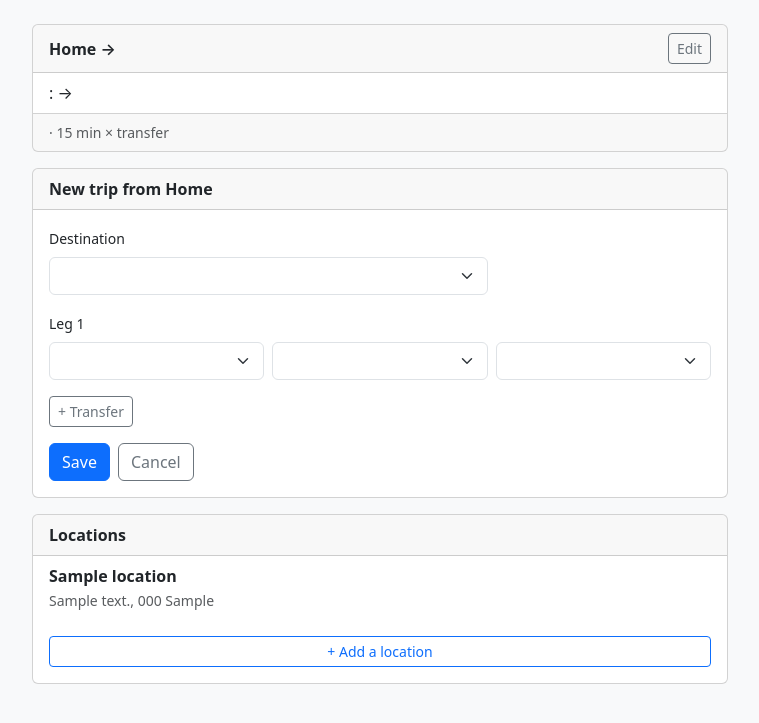
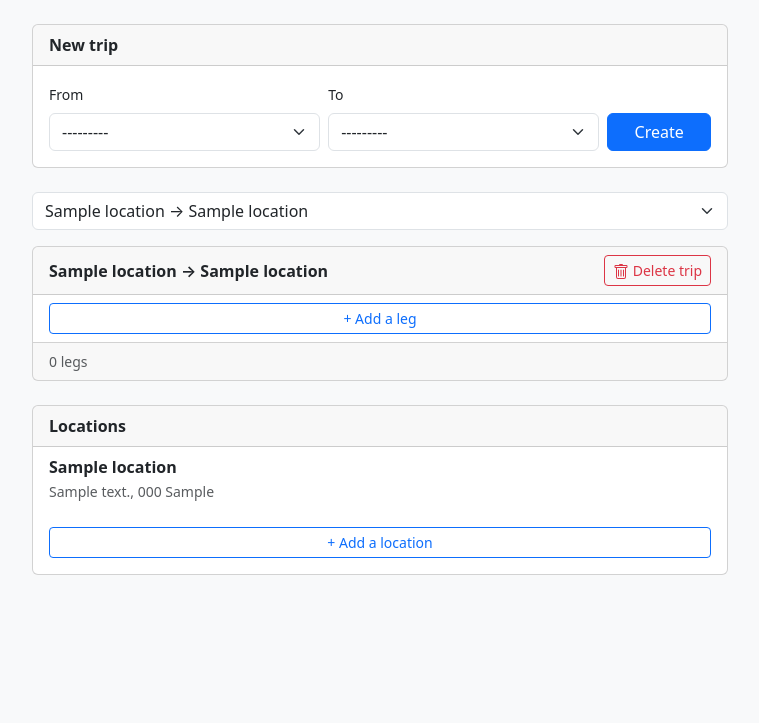
Before and after one commit to Zarcoks/dont-be-late, a Django app: page /trips/ in a window 1280 px wide. Shown: the part 57-780 px from the top of the page, without its empty margins (260-1019 px from the left). Run offline with Django 4.2, Linux system fonts and the light colour scheme; a user stored in the database is signed in; tables that the repository leaves empty hold one stand-in row (values such as "Sample post"); lists and menus that the app fills with data are empty; parts of the project's set-up code (start-up, migrations or seed data) failed here and were passed over; some libraries are stand-ins or nearby versions.

Commit message:
started to implement trip creation

```diff
--- a/dont_be_late_management/models.py
+++ b/dont_be_late_management/models.py
@@ -69,7 +69,7 @@ class CalendarEvent(models.Model):
 
 
 class Trip(models.Model):
-    user = models.OneToOneField(to=User, on_delete=models.CASCADE, related_name="trip")
+    user = models.ForeignKey(to=User, on_delete=models.CASCADE, related_name="trip")
     origin_location = models.ForeignKey(
         Location,
         on_delete=models.PROTECT,
@@ -81,6 +81,8 @@ class Trip(models.Model):
         related_name="trips_to"
     )
 
+    def __str__(self):
+        return f"{self.origin_location.name} → {self.arrival_location.name}"
 
 class TripLine(models.Model):
     trip = models.ForeignKey(
--- a/dont_be_late_management/pages/trips/forms.py
+++ b/dont_be_late_management/pages/trips/forms.py
@@ -9,12 +9,55 @@ class LocationForm(forms.ModelForm):
 
 
 class TripForm(forms.ModelForm):
-  class Meta:
-    model = Trip
-    fields = ['origin_location', 'arrival_location']
+    # TODO Potentially verify if the locations the user gave is him's
+    class Meta:
+        model = Trip
+        fields = ["origin_location", "arrival_location"]
+
+    def __init__(self, *args, user=None, **kwargs):
+        super().__init__(*args, **kwargs)
+        if user is not None:
+            qs = Location.objects.filter(user=user, is_deleted=False)
+            self.fields["origin_location"].queryset = qs
+            self.fields["arrival_location"].queryset = qs
+
+
+class TripSelectForm(forms.Form):
+    trip = forms.ModelChoiceField(
+      queryset=Trip.objects.none(),
+      required=False,
+      empty_label="No trips yet",
+      widget=forms.Select(attrs={"class": "form-select", "aria-label": "Trip"}),
+    )
+
+    def __init__(self, *args, trips=None, **kwargs):
+      super().__init__(*args, **kwargs)
+      if trips is not None:
+        self.fields["trip"].queryset = trips
+        if not self.is_bound and not self.initial.get("trip"):
+          first_trip = trips.first()
+          if first_trip:
+            self.fields["trip"].initial = first_trip.pk
 
 
 class TripLineForm(forms.ModelForm):
   class Meta:
     model = TripLine
-    fields = ['route', 'origin_stop', 'arrival_stop']
+    fields = ["route", "origin_stop", "arrival_stop"]
+    widgets = {
+      "route": forms.TextInput(attrs={
+        "class": "form-control form-control-sm",
+        "placeholder": "Line",
+        "list": "lines",
+      }),
+      "origin_stop": forms.TextInput(attrs={
+        "class": "form-control form-control-sm",
+        "placeholder": "From",
+        "list": "stops",
+      }),
+      "arrival_stop": forms.TextInput(attrs={
+        "class": "form-control form-control-sm",
+        "placeholder": "To",
+        "list": "stops",
+      }),
+    }
--- a/dont_be_late_management/pages/trips/urls.py
+++ b/dont_be_late_management/pages/trips/urls.py
@@ -2,8 +2,12 @@ from django.urls import path
 from . import views
 
 urlpatterns = [
-    path("", views.trips_dashboard, name="trip_dashboard"),
+    path("", views.trips_dashboard, name="trips_dashboard"),
+    path("select/", views.select_trip, name="trip_select"),
+    path("lines/new/", views.NewTripLine.as_view(), name="trip_line_create"),
+    path("lines/cancel/", views.cancel_add_trip_line, name="trip_line_cancel"),
     path("locations/", views.get_locations, name="locations_list"),
     path("locations/cancel", views.cancel_create_location, name="cancel_create_location"),
     path("locations/new/", views.NewLocation.as_view(), name="new_location"),
+    path("new/", views.NewTrip.as_view(), name="trip_create"),
 ]
--- a/dont_be_late_management/pages/trips/views.py
+++ b/dont_be_late_management/pages/trips/views.py
@@ -4,8 +4,7 @@ from django.http import HttpResponse
 from django.shortcuts import render, get_object_or_404
 from django.views import View
 
-from dont_be_late_management.models import Trip, Location, TripLine
-from dont_be_late_management.pages.trips.forms import LocationForm, TripForm, TripLineForm
+from dont_be_late_management.pages.trips.forms import *
 
 
 def get_active_locations(user):
@@ -13,7 +12,72 @@ def get_active_locations(user):
 
 @login_required
 def trips_dashboard(request):
-    return render(request, 'dont_be_late_management/trips/trips.html', {"locations": get_active_locations(request.user)})
+    locations = get_active_locations(request.user)
+    trips = Trip.objects.filter(user=request.user).select_related(
+        "origin_location", "arrival_location"
+    )
+    select_form = TripSelectForm(trips=trips)
+    selected_trip = select_form.fields["trip"].initial
+    if selected_trip:
+        selected_trip = trips.filter(pk=selected_trip).first()
+
+    return render(request, "dont_be_late_management/trips/trips.html", {
+        "locations": locations,
+        "trips": trips,
+        "select_form": select_form,
+        "selected_trip": selected_trip,
+    })
+
+
+@login_required
+def select_trip(request):
+    trips = Trip.objects.filter(user=request.user).select_related(
+        "origin_location", "arrival_location"
+    )
+    select_form = TripSelectForm(request.GET or None, trips=trips)
+    selected_trip = select_form.cleaned_data.get("trip") if select_form.is_valid() else None
+    return render(request, "dont_be_late_management/trips/partials/trip_select.html", {
+        "select_form": select_form,
+        "selected_trip": selected_trip,
+    })
+
+
+@login_required
+def cancel_add_trip_line(request):
+    trip_id = request.GET.get("trip_id")
+    trip = get_object_or_404(Trip, pk=trip_id, user=request.user)
+    return render(request, "dont_be_late_management/trips/partials/trip_line_add_button.html", {
+        "trip": trip,
+    })
+
+
+class NewTripLine(LoginRequiredMixin, View):
+    def get(self, request):
+        trip_id = request.GET.get("trip_id")
+        trip = get_object_or_404(Trip, pk=trip_id, user=request.user)
+        form = TripLineForm()
+        return render(request, "dont_be_late_management/trips/partials/trip_line_form.html", {
+            "form": form,
+            "trip": trip,
+        })
+
+    def post(self, request):
+        trip_id = request.POST.get("trip_id")
+        trip = get_object_or_404(Trip, pk=trip_id, user=request.user)
+        form = TripLineForm(request.POST)
+
+        if form.is_valid():
+            trip_line = form.save(commit=False)
+            trip_line.trip = trip
+            trip_line.save()
+            return render(request, "dont_be_late_management/trips/partials/trip_line_item.html", {
+                "trip_line": trip_line,
+            })
+
+        return render(request, "dont_be_late_management/trips/partials/trip_line_form.html", {
+            "form": form,
+            "trip": trip,
+        }, status=400)
 
 
 @login_required
@@ -46,17 +110,19 @@ class NewTrip(LoginRequiredMixin, View):
         return render(request, "trips/partials/trip_form.html" , {"form": form})
 
     def post(self, request):
-        trip, created = Trip.objects.get_or_create(user=request.user)
-        form = TripForm(request.POST, instance=trip)
+        form = TripForm(request.POST, user=request.user)
 
         if form.is_valid():
-            form.save()
+            trip = form.save(commit=False)
+            trip.user = request.user
+            trip.save()
             response = HttpResponse(status=204)
-            response['HX-Redirect'] = '/trips/new/line/'
             return response
 
-        template = "trips/partials/trip_form.html"
-        return render(request, template, {"form": form}, status=400)
+        return render(request, "trips/partials/trip_form.html", {
+            "form": form,
+            "locations": get_active_locations(request.user),
+        }, status=400)
 
 
 class NewTripLine(LoginRequiredMixin, View):
--- a/dont_be_late_management/templates/dont_be_late_management/base/base.html
+++ b/dont_be_late_management/templates/dont_be_late_management/base/base.html
@@ -18,7 +18,7 @@
             {% if user.is_authenticated %}
                 {% url 'index' as index %}
                 {% url 'event_dashboard' as event_url %}
-                {% url 'trip_dashboard' as trip_url %}
+                {% url 'trips_dashboard' as trip_url %}
                 <div class="nav nav-pills">
                     <a class="nav-link {% if request.path == index %}active{% endif %}" href="{{ index }}">Home</a>
                     <a class="nav-link {% if request.path == event_url %}active{% endif %}" href="{{ event_url }}">Events</a>
--- /dev/null
+++ b/dont_be_late_management/templates/dont_be_late_management/trips/partials/trip_detail.html
@@ -0,0 +1,30 @@
+<div id="trip-detail-container" {% if oob %}hx-swap-oob="true"{% endif %}>
+    {% if selected_trip %}
+        <div class="card mb-4">
+            <div class="card-header d-flex justify-content-between align-items-center">
+                <span class="fw-semibold">
+                    {{ selected_trip.origin_location.name }} → {{ selected_trip.arrival_location.name }}
+                </span>
+                <button class="btn btn-outline-danger btn-sm" type="button">
+                    <svg width="16" height="16" fill="currentColor" viewBox="0 0 16 16"><path d="M5.5 5.5A.5.5 0 0 1 6 6v6a.5.5 0 0 1-1 0V6a.5.5 0 0 1 .5-.5m2.5 0a.5.5 0 0 1 .5.5v6a.5.5 0 0 1-1 0V6a.5.5 0 0 1 .5-.5m3 .5a.5.5 0 0 0-1 0v6a.5.5 0 0 0 1 0z"/><path d="M14.5 3a1 1 0 0 1-1 1H13v9a2 2 0 0 1-2 2H5a2 2 0 0 1-2-2V4h-.5a1 1 0 0 1-1-1V2a1 1 0 0 1 1-1H6a1 1 0 0 1 1-1h2a1 1 0 0 1 1 1h3.5a1 1 0 0 1 1 1zM4.118 4 4 4.059V13a1 1 0 0 0 1 1h6a1 1 0 0 0 1-1V4.059L11.882 4zM2.5 3h11V2h-11z"/></svg>
+                    Delete trip
+                </button>
+            </div>
+
+            <ul class="list-group list-group-flush">
+                {% for leg in trip_lines %}
+                    {% if not forloop.first %}
+                        <li class="list-group-item small text-body-secondary">↓ Transfer</li>
+                    {% endif %}
+                    {% include "dont_be_late_management/trips/partials/trip_line_item.html" with trip_line=leg %}
+                {% endfor %}
+
+                {% include "dont_be_late_management/trips/partials/trip_line_add_button.html" with trip=selected_trip %}
+            </ul>
+
+            <div class="card-footer small text-body-secondary">
+                {{ trip_lines|length }} leg{{ trip_lines|length|pluralize }}
+            </div>
+        </div>
+    {% endif %}
+</div>
--- /dev/null
+++ b/dont_be_late_management/templates/dont_be_late_management/trips/partials/trip_line_add_button.html
@@ -0,0 +1,10 @@
+<li id="trip-line-slot-{{ trip.id }}" class="list-group-item">
+    <button
+        class="btn btn-outline-primary btn-sm w-100"
+        type="button"
+        hx-get="{% url 'trip_line_create' %}?trip_id={{ trip.id }}"
+        hx-target="#trip-line-slot-{{ trip.id }}"
+        hx-swap="outerHTML">
+        + Add a leg
+    </button>
+</li>
--- /dev/null
+++ b/dont_be_late_management/templates/dont_be_late_management/trips/partials/trip_line_item.html
@@ -0,0 +1,6 @@
+<li class="list-group-item d-flex justify-content-between align-items-center">
+    <span><span class="fw-semibold">{{ trip_line.route }}</span> · {{ trip_line.origin_stop }} → {{ trip_line.arrival_stop }}</span>
+    <button class="btn btn-outline-danger btn-sm" type="button" title="Delete leg">
+        <svg width="16" height="16" fill="currentColor" viewBox="0 0 16 16"><path d="M5.5 5.5A.5.5 0 0 1 6 6v6a.5.5 0 0 1-1 0V6a.5.5 0 0 1 .5-.5m2.5 0a.5.5 0 0 1 .5.5v6a.5.5 0 0 1-1 0V6a.5.5 0 0 1 .5-.5m3 .5a.5.5 0 0 0-1 0v6a.5.5 0 0 0 1 0z"/><path d="M14.5 3a1 1 0 0 1-1 1H13v9a2 2 0 0 1-2 2H5a2 2 0 0 1-2-2V4h-.5a1 1 0 0 1-1-1V2a1 1 0 0 1 1-1H6a1 1 0 0 1 1-1h2a1 1 0 0 1 1 1h3.5a1 1 0 0 1 1 1zM4.118 4 4 4.059V13a1 1 0 0 0 1 1h6a1 1 0 0 0 1-1V4.059L11.882 4zM2.5 3h11V2h-11z"/></svg>
+    </button>
+</li>
--- /dev/null
+++ b/dont_be_late_management/templates/dont_be_late_management/trips/partials/trip_select.html
@@ -0,0 +1,9 @@
+<div id="trip-select-container" class="mb-3">
+    <form
+        hx-get="{% url 'trip_select' %}"
+        hx-target="#trip-select-container"
+        hx-swap="outerHTML"
+        hx-trigger="change">
+        {{ select_form.trip }}
+    </form>
+</div>
--- a/dont_be_late_management/templates/dont_be_late_management/trips/trips.html
+++ b/dont_be_late_management/templates/dont_be_late_management/trips/trips.html
@@ -5,60 +5,58 @@
 {% block content %}
 <main class="container py-4" style="max-width: 720px">
 
-    <div class="card mb-3">
-        <div class="card-header d-flex justify-content-between align-items-center">
-            <span class="fw-semibold">Home → {# Destination name #}</span>
-            <a class="btn btn-outline-secondary btn-sm" href="#">Edit</a>
-        </div>
-        <ul class="list-group list-group-flush">
-            <li class="list-group-item">{# Line name #}: {# source stop #} → {# dest stop #}</li>
-        </ul>
-        <div class="card-footer small text-body-secondary">
-            {# Total duration with transfers #} · 15 min × {# nb tranfers #} transfer
-        </div>
-    </div>
+    <div class="card mb-4">
+        <div class="card-header fw-semibold">New trip</div>
+        <form
+            class="card-body row g-2 align-items-end"
+            hx-post="{% url 'trip_create' %}"
+            hx-target="closest .card"
+            hx-swap="outerHTML">
+            {% csrf_token %}
 
-    <!-- New trip form -->
-    <div class="card mb-3">
-        <div class="card-header fw-semibold">New trip from Home</div>
-        <form class="card-body">
-            <div class="row g-2 mb-3">
-                <div class="col-8">
-                    <label class="form-label small">Destination</label>
-                    <select class="form-select">
-                        <option>{# Existing location different from home #}</option>
-                        <option>+ New location…</option>
-                    </select>
-                </div>
+            <div class="col-sm-5">
+                <label class="form-label small" for="trip_origin">From</label>
+                <select class="form-select" id="trip_origin" name="origin_location">
+                    <option value="">---------</option>
+                    {% for location in locations %}
+                        <option
+                            value="{{ location.id }}"
+                            {% if form.origin_location.value|stringformat:"s" == location.id|stringformat:"s" %}selected{% endif %}>
+                            {{ location.name }}
+                        </option>
+                    {% endfor %}
+                </select>
+                {% if form.origin_location.errors %}
+                    <div class="text-danger small mt-1">{{ form.origin_location.errors.0 }}</div>
+                {% endif %}
             </div>
 
-            <label class="form-label small">Leg 1</label>
-            <div class="row g-2 mb-3">
-                <div class="col-md-4">
-                    <select class="form-select">
-                        <option>{# lines (all) #}</option>
-                    </select>
-                </div>
-                <div class="col-md-4">
-                    <select class="form-select">
-                        <option>{# source stop #}</option>
-                    </select>
-                </div>
-                <div class="col-md-4">
-                    <select class="form-select">
-                        <option>{# dest stop #}</option>
-                    </select>
-                </div>
+            <div class="col-sm-5">
+                <label class="form-label small" for="trip_destination">To</label>
+                <select class="form-select" id="trip_destination" name="arrival_location">
+                    <option value="">---------</option>
+                    {% for location in locations %}
+                        <option
+                            value="{{ location.id }}"
+                            {% if form.arrival_location.value|stringformat:"s" == location.id|stringformat:"s" %}selected{% endif %}>
+                            {{ location.name }}
+                        </option>
+                    {% endfor %}
+                </select>
+                {% if form.arrival_location.errors %}
+                    <div class="text-danger small mt-1">{{ form.arrival_location.errors.0 }}</div>
+                {% endif %}
             </div>
 
-            <button class="btn btn-outline-secondary btn-sm mb-3" type="button">+ Transfer</button>
-
-            <div class="d-flex gap-2">
-                <button class="btn btn-primary" type="submit">Save</button>
-                <a class="btn btn-outline-secondary" href="#">Cancel</a>
+            <div class="col-sm-2">
+                <button class="btn btn-primary w-100" type="submit">Create</button>
             </div>
         </form>
     </div>
+
+    {% include "dont_be_late_management/trips/partials/trip_select.html" %}
+
+    {% include "dont_be_late_management/trips/partials/trip_detail.html" with oob=False %}
 
     <div class="card">
         <div class="card-header fw-semibold">Locations</div>
```
Also changed, not shown: LABO.md (+3 -2 lines), dont_be_late_management/templates/dont_be_late_management/trips/partials/trip_line_form.html (added, +43 -0 lines), mockup/trips.html (added, +153 -0 lines), dont_be_late_management/migrations/0008_alter_trip_user.py (added).
